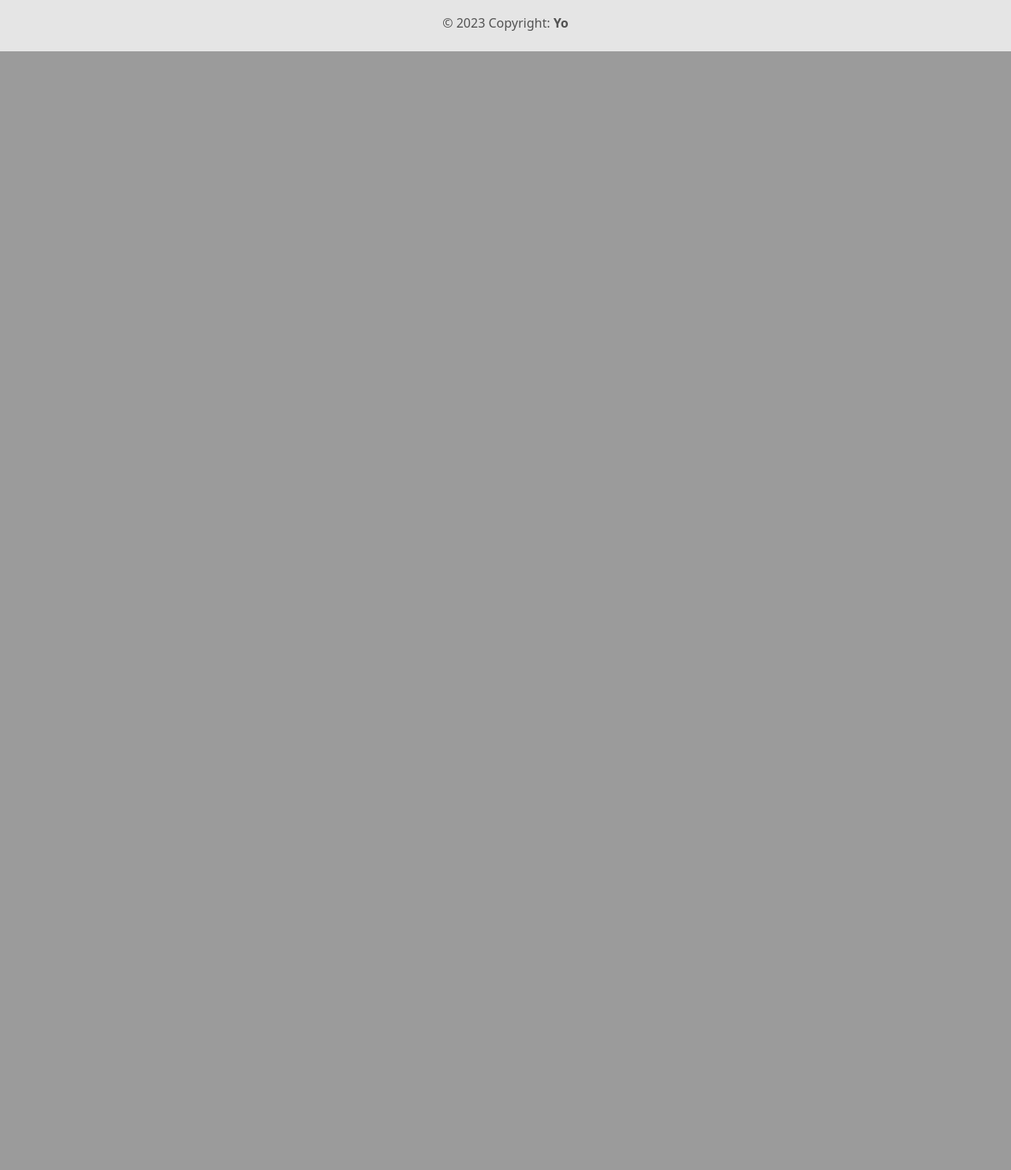
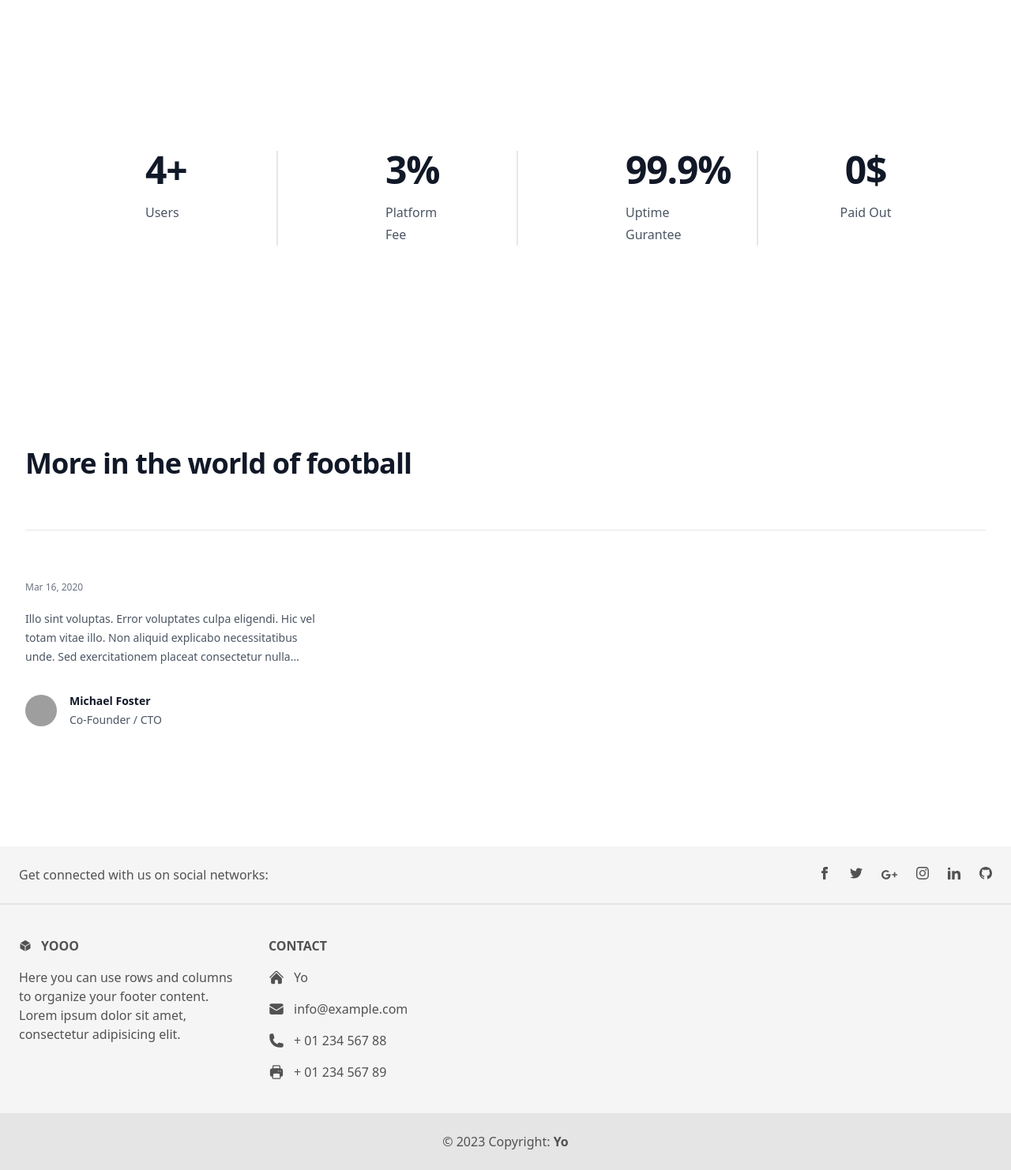
Before and after one commit to SinaPanahi/Bet-for-Respect, a Flask app: page / in a window 1280 px wide. Shown: the part 1642-3124 px from the top of the page at 79% size. Before the commit the page ends 1707 px from the top, so only its background shows below. Run offline with Flask 3, Linux system fonts and the light colour scheme; some libraries are stand-ins or nearby versions; grey boxes are pictures that could not be loaded.

Commit message:
An infomercail center

```diff
--- a/templates/home.html
+++ b/templates/home.html
@@ -562,4 +562,144 @@ content %}
     </div>
   </div>
 </div>
+
+<!-- info -->
+
+<!-- component -->
+<div class="py-16 bg-white">
+  <div class="container m-auto px-6 text-gray-600 md:px-12 xl:px-6">
+    <div
+      class="space-y-6 md:space-y-0 md:flex md:gap-6 lg:items-center lg:gap-12"
+    >
+      <div class="md:5/12 lg:w-5/12">
+        <img
+          src="https://tailus.io/sources/blocks/left-image/preview/images/startup.png"
+          alt="image"
+          loading="lazy"
+          width=""
+          height=""
+        />
+      </div>
+      <div class="md:7/12 lg:w-6/12">
+        <h2 class="text-2xl text-gray-900 font-bold md:text-4xl">About Us</h2>
+        <p class="mt-6 text-gray-600">
+          Lorem ipsum dolor, sit amet consectetur adipisicing elit. Eum omnis
+          voluptatem accusantium nemo perspiciatis delectus atque autem!
+          Voluptatum tenetur beatae unde aperiam, repellat expedita consequatur!
+          Officiis id consequatur atque doloremque!
+        </p>
+        <p class="mt-4 text-gray-600">
+          Nobis minus voluptatibus pariatur dignissimos libero quaerat iure
+          expedita at? Asperiores nemo possimus nesciunt dicta veniam aspernatur
+          quam mollitia.
+        </p>
+        <button
+          class="block mt-[1.3em] uppercase shadow bg-indigo-800 hover:bg-indigo-700 focus:shadow-outline focus:outline-none text-white text-xs py-3 px-10 rounded"
+        >
+          Learn More
+        </button>
+      </div>
+    </div>
+  </div>
+</div>
+
+<div class="bg-white py-24 sm:py-32">
+  <div class="mx-auto max-w-7xl px-6 lg:px-8">
+    <dl class="grid grid-cols-1 gap-y-16 text-center lg:grid-cols-4">
+      <div
+        class="mx-auto flex max-w-xs flex-col gap-y-4 border-r-2 border-gray-200 px-[50%]"
+      >
+        <dt class="text-base leading-7 text-gray-600">Users</dt>
+        <dd
+          class="order-first text-3xl font-semibold tracking-tight text-gray-900 sm:text-5xl"
+        >
+          4+
+        </dd>
+      </div>
+
+      <div
+        class="mx-auto flex max-w-xs flex-col gap-y-4 border-r-2 border-gray-200 px-[50%]"
+      >
+        <dt class="text-base leading-7 text-gray-600">Platform Fee</dt>
+        <dd
+          class="order-first text-3xl font-semibold tracking-tight text-gray-900 sm:text-5xl"
+        >
+          3%
+        </dd>
+      </div>
+
+      <div
+        class="mx-auto flex max-w-xs flex-col gap-y-4 border-r-2 border-gray-200 px-[50%]"
+      >
+        <dt class="text-base leading-7 text-gray-600 text-center">
+          Uptime Gurantee
+        </dt>
+        <dd
+          class="order-first text-3xl font-semibold tracking-tight text-gray-900 sm:text-5xl"
+        >
+          99.9%
+        </dd>
+      </div>
+
+      <div class="mx-auto flex max-w-xs flex-col gap-y-4">
+        <dt class="text-base leading-7 text-gray-600">Paid Out</dt>
+        <dd
+          class="order-first text-3xl font-semibold tracking-tight text-gray-900 sm:text-5xl"
+        >
+          0$
+        </dd>
+      </div>
+    </dl>
+  </div>
+</div>
+
+<!-- news -->
+<div class="bg-white py-24 sm:py-32">
+  <div class="mx-auto max-w-7xl px-6 lg:px-8">
+    <div class="mx-auto max-w-2xl lg:mx-0">
+      <h2 class="text-3xl font-bold tracking-tight text-gray-900 sm:text-4xl">
+        More in the world of football
+      </h2>
+    </div>
+    <div
+      class="mx-auto mt-10 grid max-w-2xl grid-cols-1 gap-x-8 gap-y-16 border-t border-gray-200 pt-10 sm:mt-16 sm:pt-16 lg:mx-0 lg:max-w-none lg:grid-cols-3"
+    >
+      <article class="flex max-w-xl flex-col items-start justify-between">
+        <div class="flex items-center gap-x-4 text-xs">
+          <time datetime="2020-03-16" class="text-gray-500">Mar 16, 2020</time>
+        </div>
+        <div class="group relative">
+          <h3
+            class="mt-3 text-lg font-semibold leading-6 text-gray-900 group-hover:text-gray-600"
+          ></h3>
+          <p class="mt-5 line-clamp-3 text-sm leading-6 text-gray-600">
+            Illo sint voluptas. Error voluptates culpa eligendi. Hic vel totam
+            vitae illo. Non aliquid explicabo necessitatibus unde. Sed
+            exercitationem placeat consectetur nulla deserunt vel. Iusto
+            corrupti dicta.
+          </p>
+        </div>
+        <div class="relative mt-8 flex items-center gap-x-4">
+          <img
+            src="https://images.unsplash.com/photo-1519244703995-f4e0f30006d5?ixlib=rb-1.2.1&ixid=eyJhcHBfaWQiOjEyMDd9&auto=format&fit=facearea&facepad=2&w=256&h=256&q=80"
+            alt=""
+            class="h-10 w-10 rounded-full bg-gray-50"
+          />
+          <div class="text-sm leading-6">
+            <p class="font-semibold text-gray-900">
+              <a href="#">
+                <span class="absolute inset-0"></span>
+                Michael Foster
+              </a>
+            </p>
+            <p class="text-gray-600">Co-Founder / CTO</p>
+          </div>
+        </div>
+      </article>
+
+      <!-- More posts... -->
+    </div>
+  </div>
+</div>
+
 {% endblock %}
```
